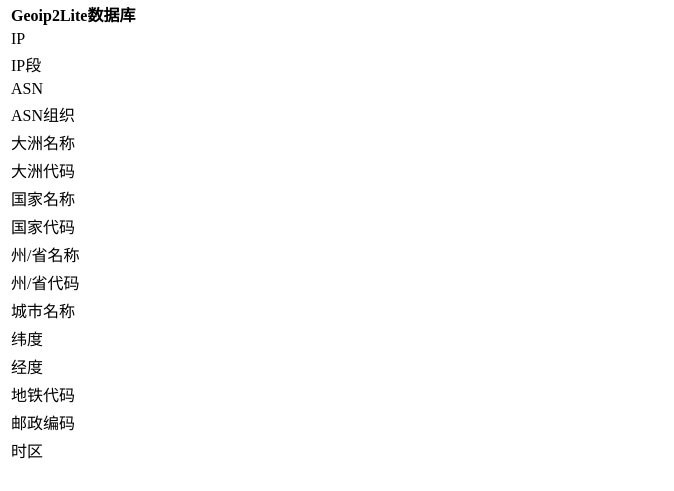
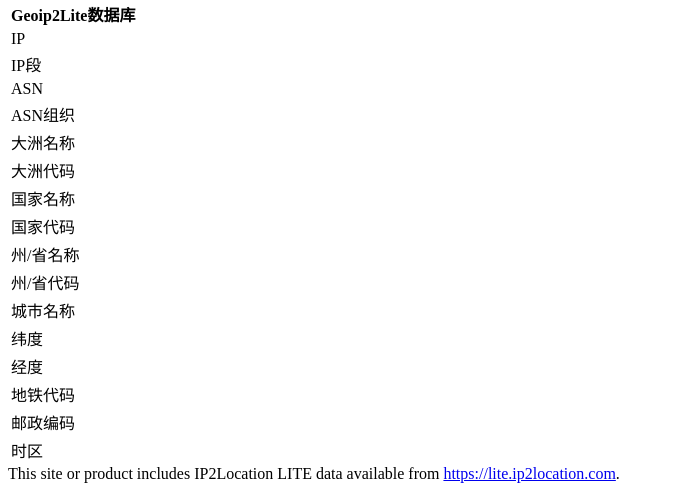
Before and after one commit to gzhdev/Flask-IPQuery, a Flask app: template templates/myip.html in a window 1280 px wide. Shown: the part 421-912 px from the top of the page, without its empty margins (0-674 px from the left). Before the commit the page ends 880 px from the top, so only its background shows below. Run offline with Flask 2, Linux system fonts and the light colour scheme; the template is opened without the code that fills it, so the values that code supplies are empty; parts of the project's set-up code (start-up, migrations or seed data) failed here and were passed over.

Commit message:
授权信息

```diff
--- a/templates/myip.html
+++ b/templates/myip.html
@@ -42,7 +42,7 @@
     <tr><td>地铁代码</td><td>{{ geo2.metro_code }}</td></tr>
     <tr><td>邮政编码</td><td>{{ geo2.zipcode }}</td></tr>
     <tr><td>时区</td><td>{{ geo2.timezone }}</td></tr>
-
 </table>
+<div style="margin-bottom: 0;">This site or product includes IP2Location LITE data available from <a href="https://lite.ip2location.com">https://lite.ip2location.com</a>.</div>
 </body>
 </html>
```
